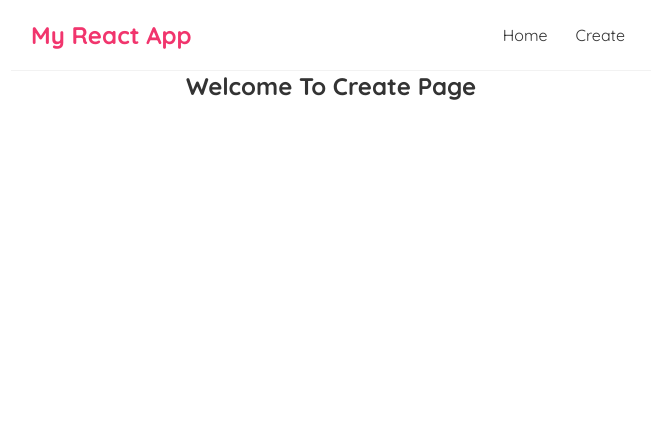
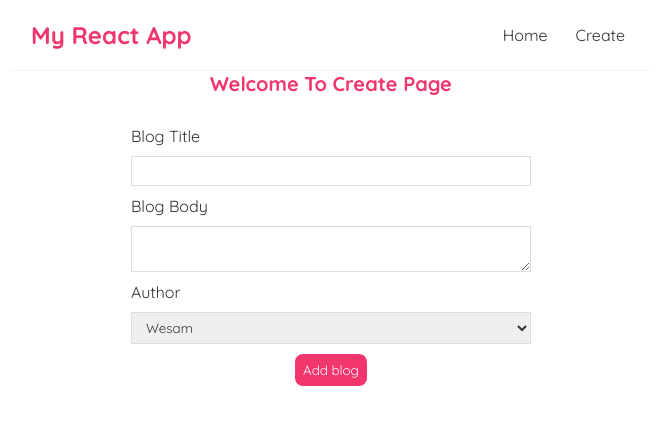
Before and after one commit to wesam196/First-react, a React (Create React App) app: page /create in a window 1280 px wide. Shown: the top 424 px of the page, without its empty margins (309-965 px from the left). Built offline with nearby package versions, Linux system fonts and the light colour scheme.

Commit message:
add create form with css style

```diff
--- a/src/Create.js
+++ b/src/Create.js
@@ -1,8 +1,36 @@
+import { useState } from "react";
+
 const Create = () => {
+
+    const [title, setTitle] = useState('');
+    const [body, setBody] = useState('');
+    const [author, setAuthor] = useState('Wesam');
+
     return (
 
         <div className="create">
             <h2>Welcome To Create Page</h2>
+
+            <form>
+                <label>Blog Title</label>
+                <input type="text" required  value={title} onChange={(e)=> setTitle(e.target.value)} />
+
+                <label >Blog Body</label>
+                <textarea required  value={body} onChange={(e)=> setBody(e.target.value)} >
+                </textarea>
+
+                <label> Author</label>
+                <select value={author} onChange={(e)=> setAuthor(e.target.value)} >
+                    <option value="Wesam">Wesam</option>
+                    <option value="Ali">Ali</option>
+                    <option value="Omar">Omar</option>
+                </select>
+
+
+                <button>Add blog</button>
+
+            </form>
+
         </div>
 
       )
--- a/src/index.css
+++ b/src/index.css
@@ -53,3 +53,34 @@
 .blog-preview a{
   text-decoration: none;
 }
+
+.create {
+  max-width: 400px;
+  margin: 0 auto;
+  text-align: center;
+}
+.create label {
+  text-align: left;
+  display: block;
+}
+.create h2 {
+  font-size: 20px;
+  color: #f1356d;
+  margin-bottom: 30px;
+}
+.create input, .create textarea, .create select {
+  width: 100%;
+  padding: 6px 10px;
+  margin: 10px 0;
+  border: 1px solid #ddd;
+  box-sizing: border-box;
+  display: block;
+}
+.create button {
+  background: #f1356d;
+  color: #fff;
+  border: 0;
+  padding: 8px;
+  border-radius: 8px;
+  cursor: pointer;
+}
```
